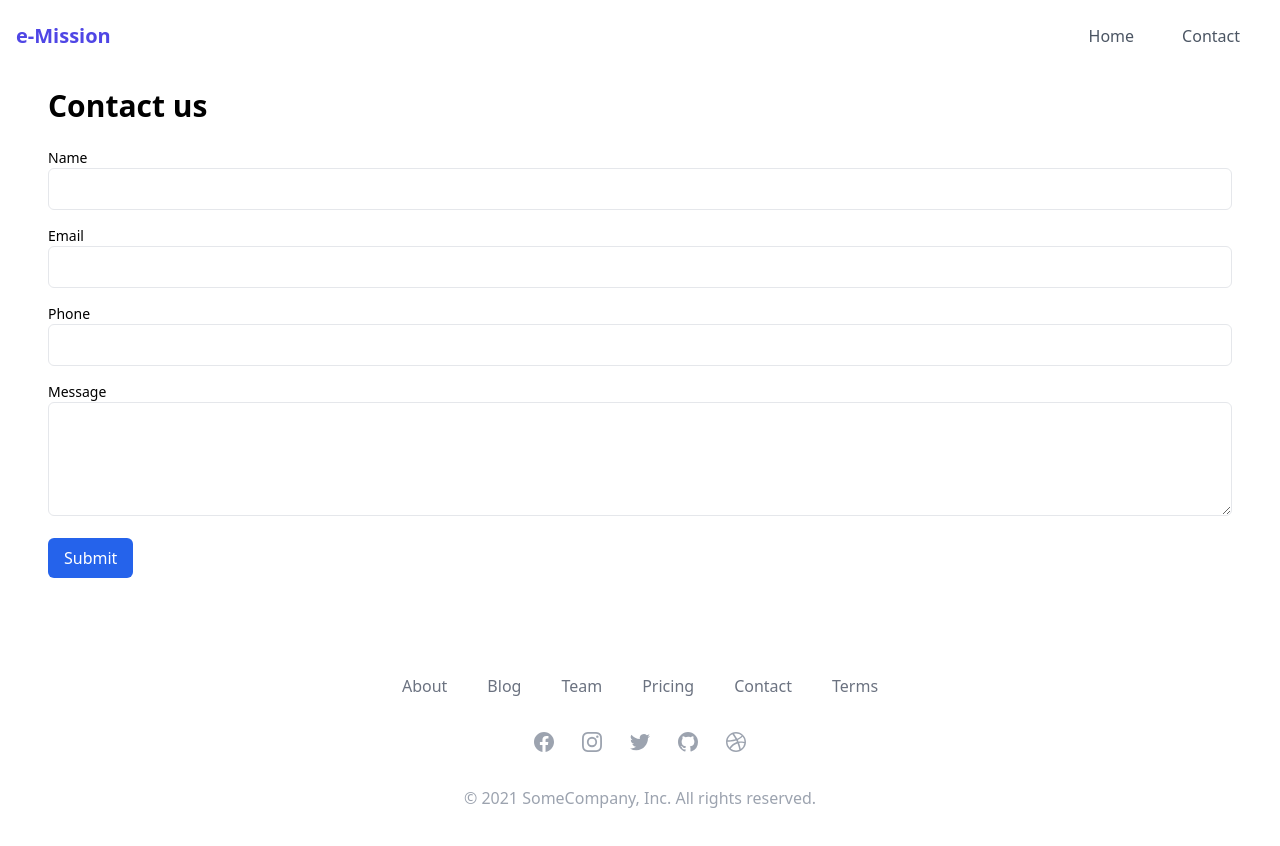
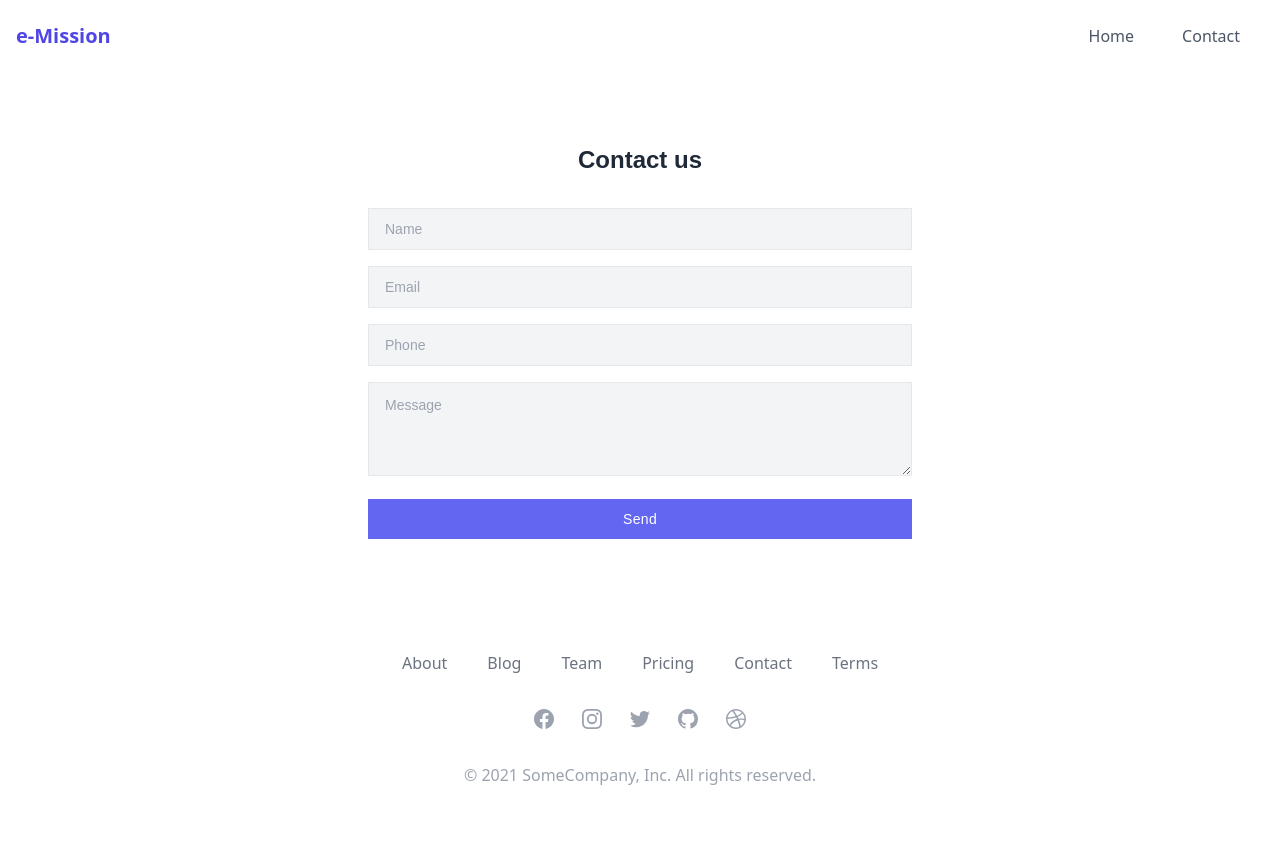
Before and after one commit to rafeyshah/blog-project, a Nuxt app: page /contact in a window 1280 px wide. Shown: the top 846 px of the page. Built offline with nearby package versions, Linux system fonts and the light colour scheme.

Commit message:
Contact Form UI Updated

```diff
--- a/pages/contact.vue
+++ b/pages/contact.vue
@@ -1,45 +1,36 @@
 <template>
-    <div class="container mx-auto p-6">
-        <h1 class="text-3xl font-bold mb-6">{{ $t('contact') }}</h1>
+    <div class="container mt-10 mx-auto p-6">
+        <div class="p-4 mx-auto max-w-xl bg-white font-[sans-serif]">
+            <h1 class="text-2xl text-gray-800 font-bold text-center">{{ $t('contact') }}</h1>
+            <form @submit.prevent="submitForm" class="mt-8 space-y-4">
+                <!-- Name Field -->
+                <input type="text" :placeholder="$t('name')" v-model="form.name" @input="validateField('name')"
+                    class="w-full py-2.5 px-4 text-gray-800 bg-gray-100 border focus:border-indigo-500 focus:bg-transparent text-sm outline-none transition-all" />
+                <p v-if="errors.name" class="text-red-500 text-sm">{{ errors.name }}</p>
 
-        <form @submit.prevent="submitForm" class="space-y-4">
-            <!-- Name Field -->
-            <div>
-                <label for="name" class="block text-sm font-medium">{{ $t('name') }}</label>
-                <input type="text" id="name" v-model="form.name" @input="validateField('name')"
-                    class="w-full p-2 border rounded-md" />
-                <p v-if="errors.name" class="text-red-500 text-sm">{{ errors.name }}</p>
-            </div>
+                <!-- Email Field -->
+                <input type="email" :placeholder="$t('email')" v-model="form.email" @input="validateField('email')"
+                    class="w-full py-2.5 px-4 text-gray-800 bg-gray-100 border focus:border-indigo-500 focus:bg-transparent text-sm outline-none transition-all" />
+                <p v-if="errors.email" class="text-red-500 text-sm">{{ errors.email }}</p>
 
-            <!-- Email Field -->
-            <div>
-                <label for="email" class="block text-sm font-medium">{{ $t('email') }}</label>
-                <input type="email" id="email" v-model="form.email" @input="validateField('email')"
-                    class="w-full p-2 border rounded-md" />
-                <p v-if="errors.email" class="text-red-500 text-sm">{{ errors.email }}</p>
-            </div>
+                <!-- Subject Field -->
+                <input type="text" :placeholder="$t('phone')" v-model="form.phone" @input="validateField('phone')"
+                    class="w-full py-2.5 px-4 text-gray-800 bg-gray-100 border focus:border-indigo-500 focus:bg-transparent text-sm outline-none transition-all" />
+                <p v-if="errors.phone" class="text-red-500 text-sm">{{ errors.phone }}</p>
 
-            <!-- Phone Number Field -->
-            <div>
-                <label for="phone" class="block text-sm font-medium">{{ $t('phone') }}</label>
-                <input type="text" id="phone" v-model="form.phone" @input="validateField('phone')"
-                    class="w-full p-2 border rounded-md" />
-                <p v-if="errors.phone" class="text-red-500 text-sm">{{ errors.phone }}</p>
-            </div>
+                <!-- Message Field -->
+                <textarea :placeholder="$t('message')" rows="4" v-model="form.message" @input="validateField('message')"
+                    class="w-full px-4 text-gray-800 bg-gray-100 border focus:border-indigo-500 focus:bg-transparent text-sm pt-3 outline-none transition-all"></textarea>
+                <p v-if="errors.message" class="text-red-500 text-sm">{{ errors.message }}</p>
 
-            <!-- Message Field -->
-            <div>
-                <label for="message" class="block text-sm font-medium">{{ $t('message') }}</label>
-                <textarea id="message" v-model="form.message" @input="validateField('message')"
-                    class="w-full p-2 border rounded-md" rows="4"></textarea>
-                <p v-if="errors.message" class="text-red-500 text-sm">{{ errors.message }}</p>
-            </div>
+                <!-- Submit Button -->
+                <button type="submit"
+                    class="text-white bg-indigo-500 hover:bg-indigo-600 tracking-wide text-sm px-4 py-2.5 w-full outline-none">
+                    Send
+                </button>
+            </form>
+        </div>
 
-            <!-- Submit Button -->
-            <button type="submit" class="px-4 py-2 bg-blue-600 text-white rounded-md hover:bg-blue-700">
-                Submit
-            </button>
-        </form>
     </div>
 </template>
 
--- a/pages/posts/[id].vue
+++ b/pages/posts/[id].vue
@@ -29,9 +29,7 @@ const error = ref(null);
 const fetchPost = async () => {
     loading.value = true;
     try {
-        const response = await fetch('/posts.json');
-        if (!response.ok) throw new Error('Failed to fetch posts');
-        const posts = await response.json();
+        const posts = await usePosts();
         post.value = posts.find(p => p.id === parseInt(route.params.id));
         if (post.value) {
             post.value = {
```
